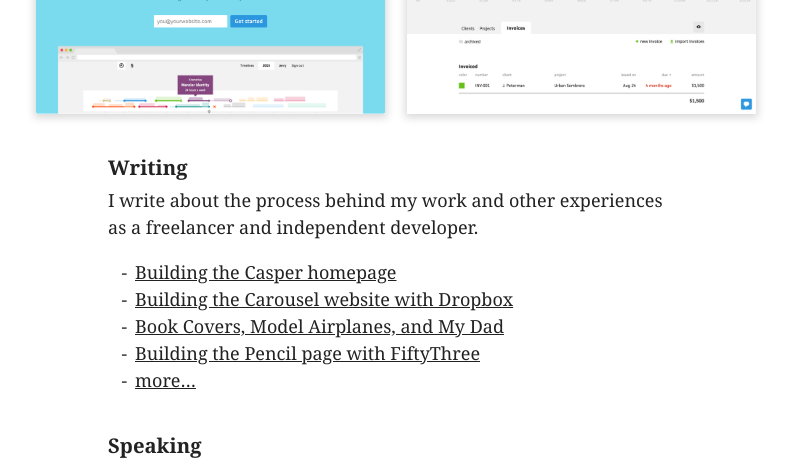
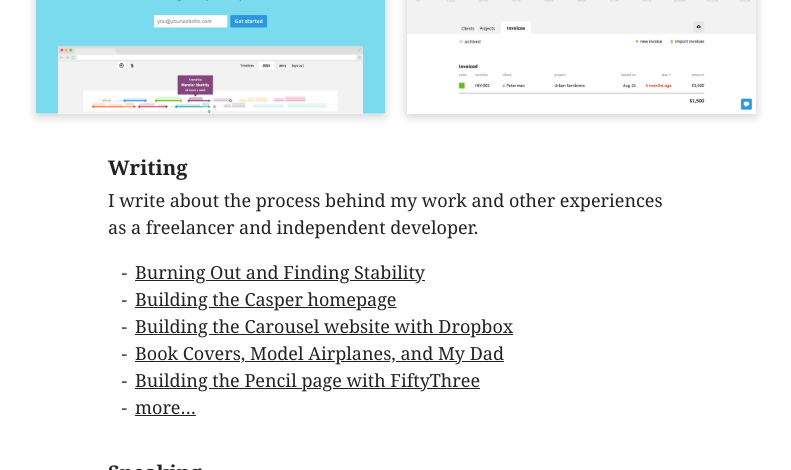
Before and after one commit to destroytoday/2016.destroytoday.com, a Jekyll site: the page built from index.markdown, in a window 1280 px wide and 900 px high, scrolled down 1566 px, cut to the strip 0-470 px from the top of the window. Shown: the whole strip, without its empty margins (244-1035 px from the left). Built offline with Jekyll 4.4.1, drawn with Linux system fonts in a browser that asks for light colours.

Commit message:
Updated Index

```diff
--- a/index.markdown
+++ b/index.markdown
@@ -56,6 +56,7 @@ blocks:
   body: |-
     I write about the process behind my work and other experiences as a freelancer and independent developer.
 
+    - [Burning Out and Finding Stability](/writings/burning-out-and-finding-stability)
     - [Building the Casper homepage](/writings/building-the-casper-homepage)
     - [Building the Carousel website with Dropbox](/writings/building-the-carousel-website)
     - [Book Covers, Model Airplanes, and My Dad](/writings/my-dad)
```
